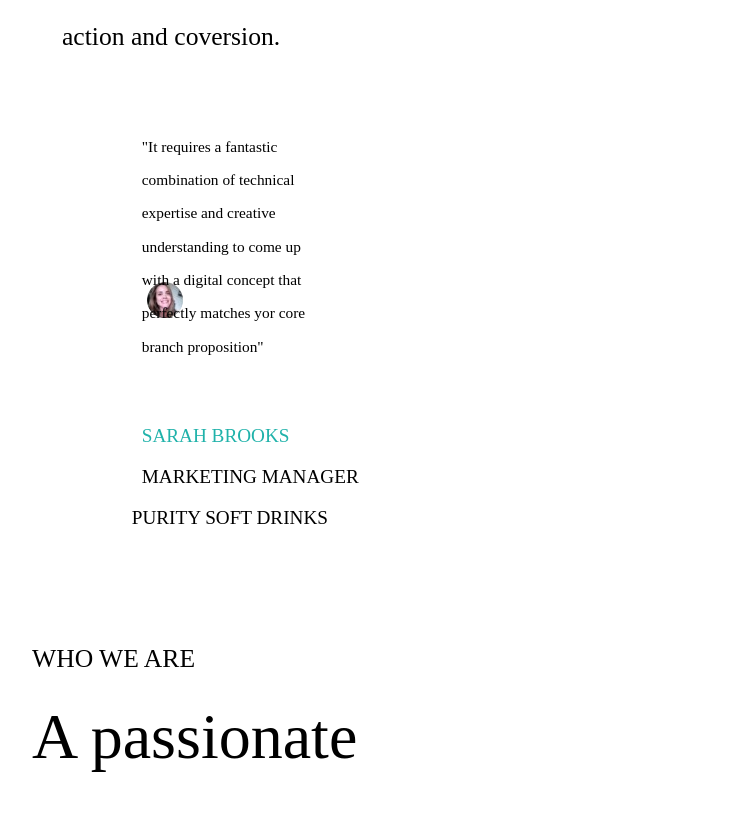
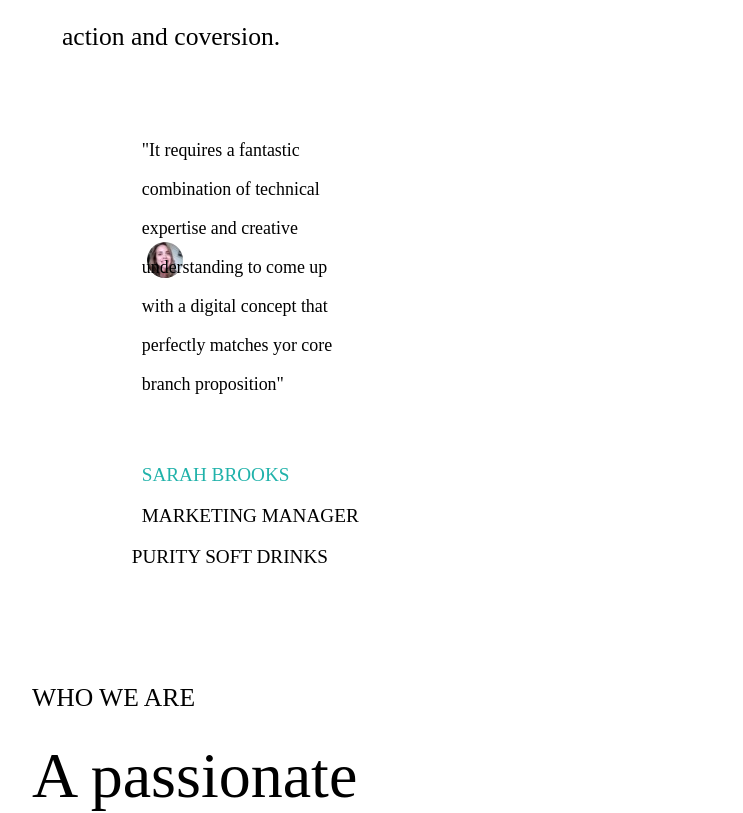
Before and after one commit to sarthakeash/csa1, a plain HTML site: page index.html in a window 1280 px wide. Shown: the part 3082-3895 px from the top of the page, 46-789 px from the left. Drawn offline with Linux system fonts and the light colour scheme.

Commit message:
Update index.html

```diff
--- a/index.html
+++ b/index.html
@@ -125,8 +125,8 @@
 </div>
 
 <div style="display: flex;justify-content: space-around ;margin-top: 70px; margin-left: 20px;">
-<div style="background-image: url(css2.png); background-position: 5px 160px; background-repeat: no-repeat; padding-right: 70px;">
-  <span style="font-size: 1.2vw;"> <p>"It requires a fantastic </p>
+<div style="background-image: url(css2.png); background-position: 5px 120px; background-repeat: no-repeat; padding-right: 70px;">
+  <span style="font-size: 1.4vw;"> <p>"It requires a fantastic </p>
     <p>combination of technical</p>
  <p>expertise and creative</p>
 <p>understanding to come up</p>
@@ -271,7 +271,7 @@
 
 </div>
 
-<div c   style="background-image: url(div6.jpg); background-repeat: no-repeat; background-size:10% ; background-position: 70px 0px; margin-top: 40px;padding-top: 20px;">
+<div c   style="background-image: url(div6.jpg); background-repeat: no-repeat; background-size:10% ; background-position: 67px 0px; margin-top: 40px;padding-top: 20px;">
     <pre style="font-size: 2.5vw; color: #c1c1c1; margin-left: 40px;margin-top: -20px;">THE   CLUB </pre>
     <pre style="font-size: 1.6vw;margin-top: 0px; margin-left: 40px;">PROJECT    <span style="color: #20b2aa;">MASTERS PHARMA</span></pre>
     <pre style="font-size: 1.6vw;margin-top: -7px;margin-left: 40px;">AWARD   <span style="color: #20b2aa;">   WINNER 2014, BEST WEB DESIGN</span></pre>
```
